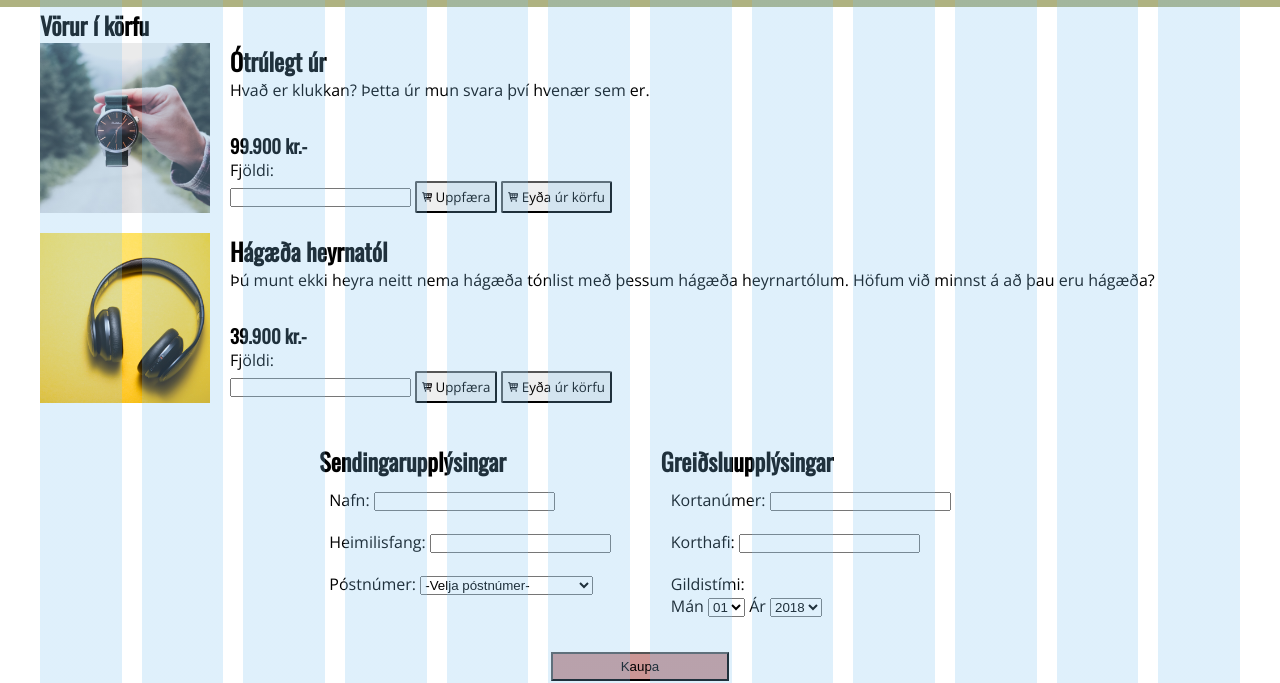
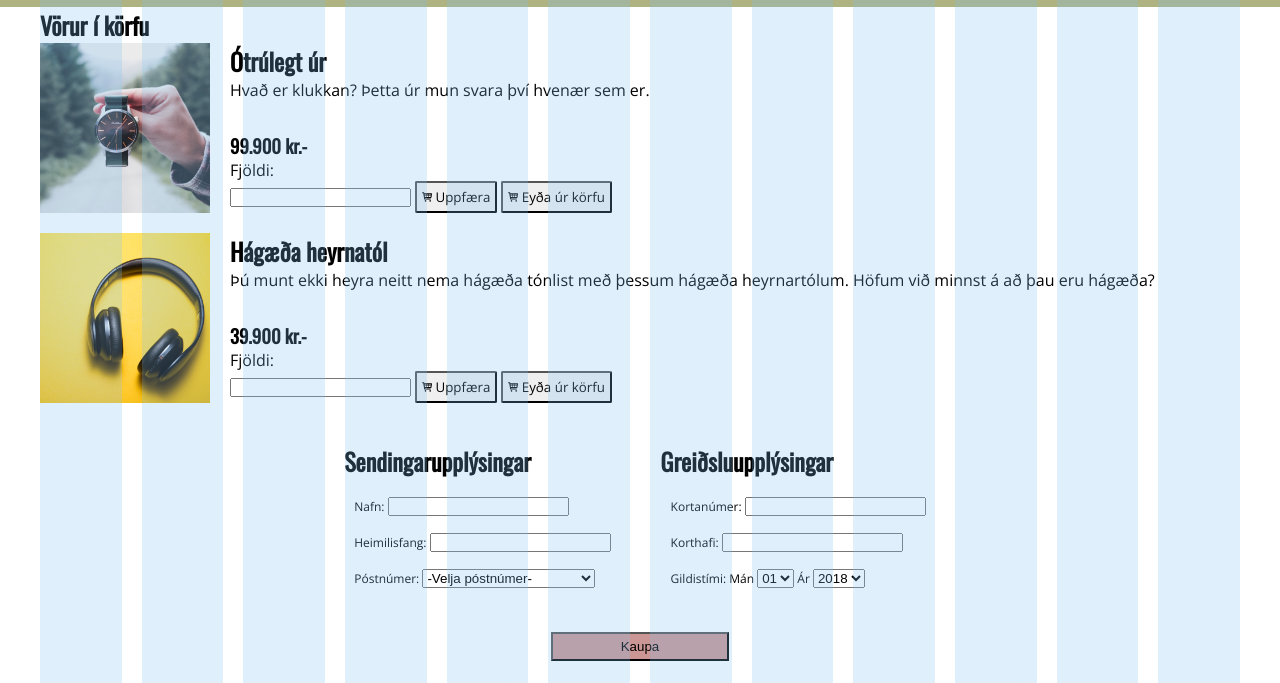
Before and after one commit to MartaVidar/Hopverkefni1, a website: page pages/cart.html in a window 1280 px wide. Shown: the part 103-786 px from the top of the page. Drawn offline with nearby package versions, Linux system fonts and the light colour scheme.

Commit message:
Breyta í cart.html

```diff
--- a/pages/cart.html
+++ b/pages/cart.html
@@ -84,6 +84,7 @@
         <div class="card__row">
           <div class="card__col">
             <h2>Sendingarupplýsingar</h2>
+            <div class="name__info">
               <div class="name">
                 <label for="name">Nafn:</label>
                 <input type="text" name="name" id="name" required="required">
@@ -280,9 +281,11 @@
                 </select>
               </div>
             </div>
+          </div>
 
           <div class="card__col">
             <h2>Greiðsluupplýsingar</h2>
+            <div class="card__info">
               <div class="cardnr">
                 <label for="cardnr">Kortanúmer:</label>
                 <input type="number" name="cardnr" id="cardnr" required="required">
@@ -292,7 +295,7 @@
                 <input type="text" name="card" id="card" required="required">
               </div>
               <div class="valid">
-              <p>Gildistími:</p>
+                <span>Gildistími:</span>
                 <span>Mán</span>
                 <select>
                   <option value="jan">01</option>
@@ -317,6 +320,7 @@
                   <option value="2022">2022</option>
                   <option value="2023">2023</option>
                 </select>
+              </div>
             </div>
           </div>
         </div>
--- a/pages/styles.css
+++ b/pages/styles.css
@@ -206,34 +206,19 @@ li {
   font-family: 'Open sans', helvetica, arial, sans-serif;
 }
 
-.name {
+.name__info {
   padding: 10px;
   font-family: 'Open sans', helvetica, arial, sans-serif;
+  font-size: 12px;
+  line-height: 3;
 }
 
-.address {
+
+.card__info{
   padding: 10px;
   font-family: 'Open sans', helvetica, arial, sans-serif;
-}
-
-.postnr {
-  padding: 10px;
-  font-family: 'Open sans', helvetica, arial, sans-serif;
-}
-
-.cardnr{
-  padding: 10px;
-  font-family: 'Open sans', helvetica, arial, sans-serif;
-}
-
-.cardid{
-  padding: 10px;
-  font-family: 'Open sans', helvetica, arial, sans-serif;
-}
-
-.valid{
-  padding: 10px;
-  font-family: 'Open sans', helvetica, arial, sans-serif;
+  font-size: 12px;
+  line-height: 3;
 }
 
 main {
```
Lines whose indentation alone changed are shown as unchanged.
